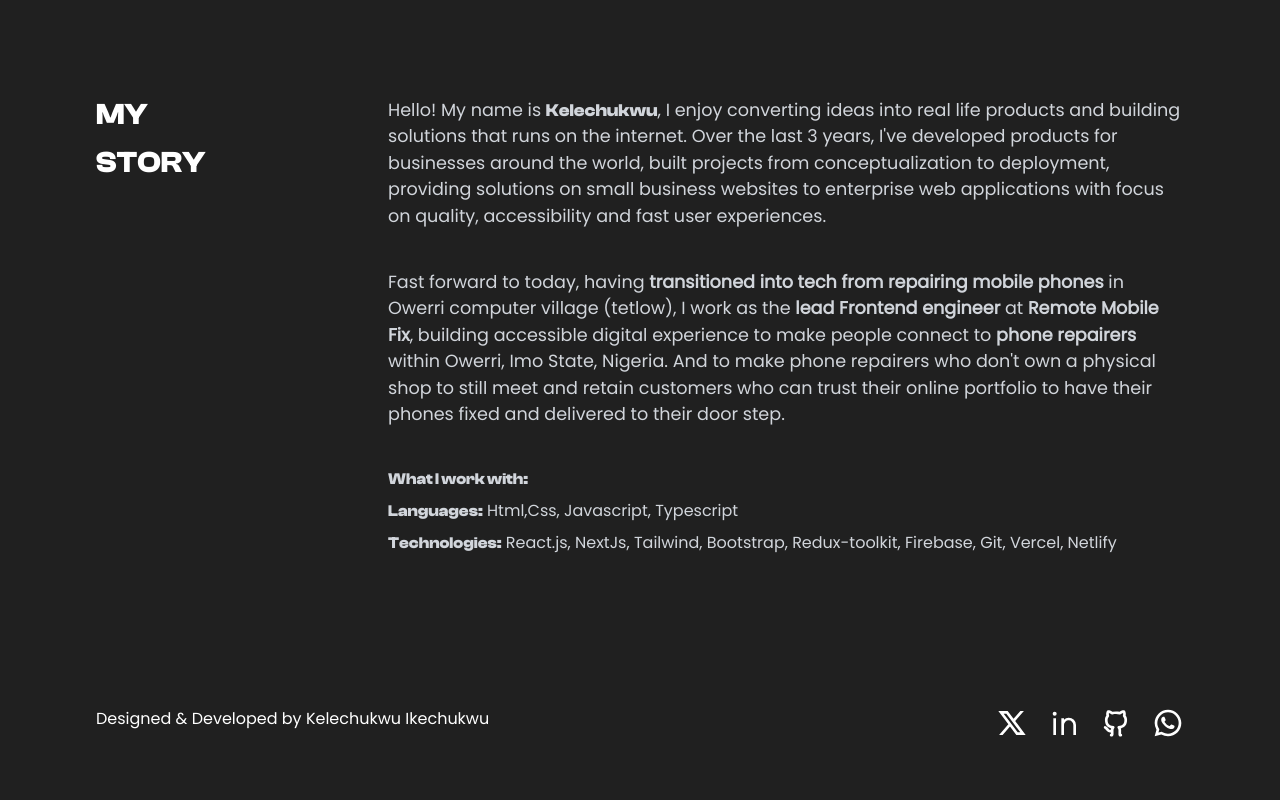
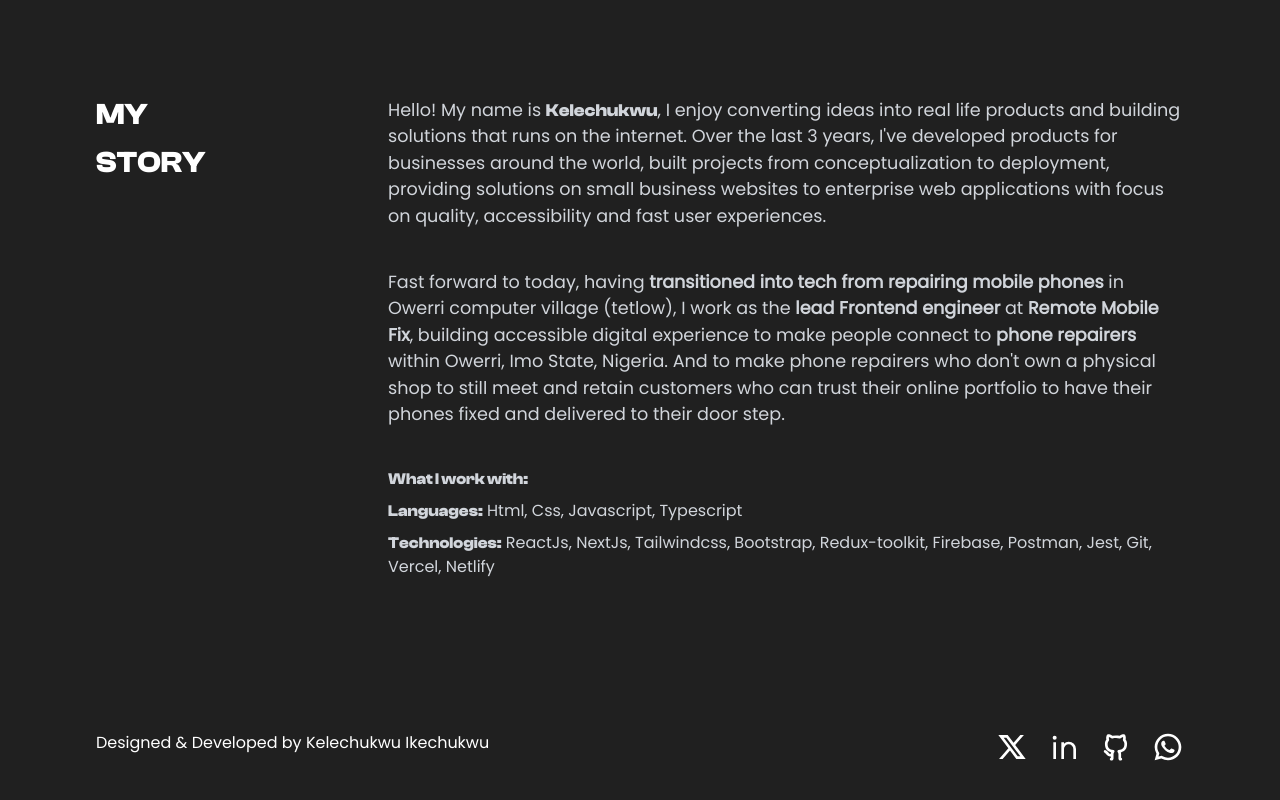
Before and after one commit to kelechukwu1/My-Portfolio, a Next.js app: page /about in a window 1280 px wide. Shown: the part 668-1468 px from the top of the page. Before the commit the page ends 1446 px from the top, so only its background shows below. Built offline with nearby package versions, Linux system fonts and the light colour scheme.

Commit message:
corrected typo errors

```diff
--- a/src/app/about/page.jsx
+++ b/src/app/about/page.jsx
@@ -119,13 +119,13 @@ const About = () => {
                 >
                   <div className="font font-semibold">What I work with:</div>
                   <div>
-                    <span className="font font-semibold">Languages:</span>{" "}
-                    Html,Css, Javascript, Typescript
+                    <span className="font font-semibold">Languages:</span> Html,
+                    Css, Javascript, Typescript
                   </div>
                   <div>
                     <span className="font font-semibold">Technologies:</span>{" "}
-                    React.js, NextJs, Tailwind, Bootstrap, Redux-toolkit,
-                    Firebase, Git, Vercel, Netlify
+                    ReactJs, NextJs, Tailwindcss, Bootstrap, Redux-toolkit,
+                    Firebase, Postman, Jest, Git, Vercel, Netlify
                   </div>
                 </div>
               </div>
```
